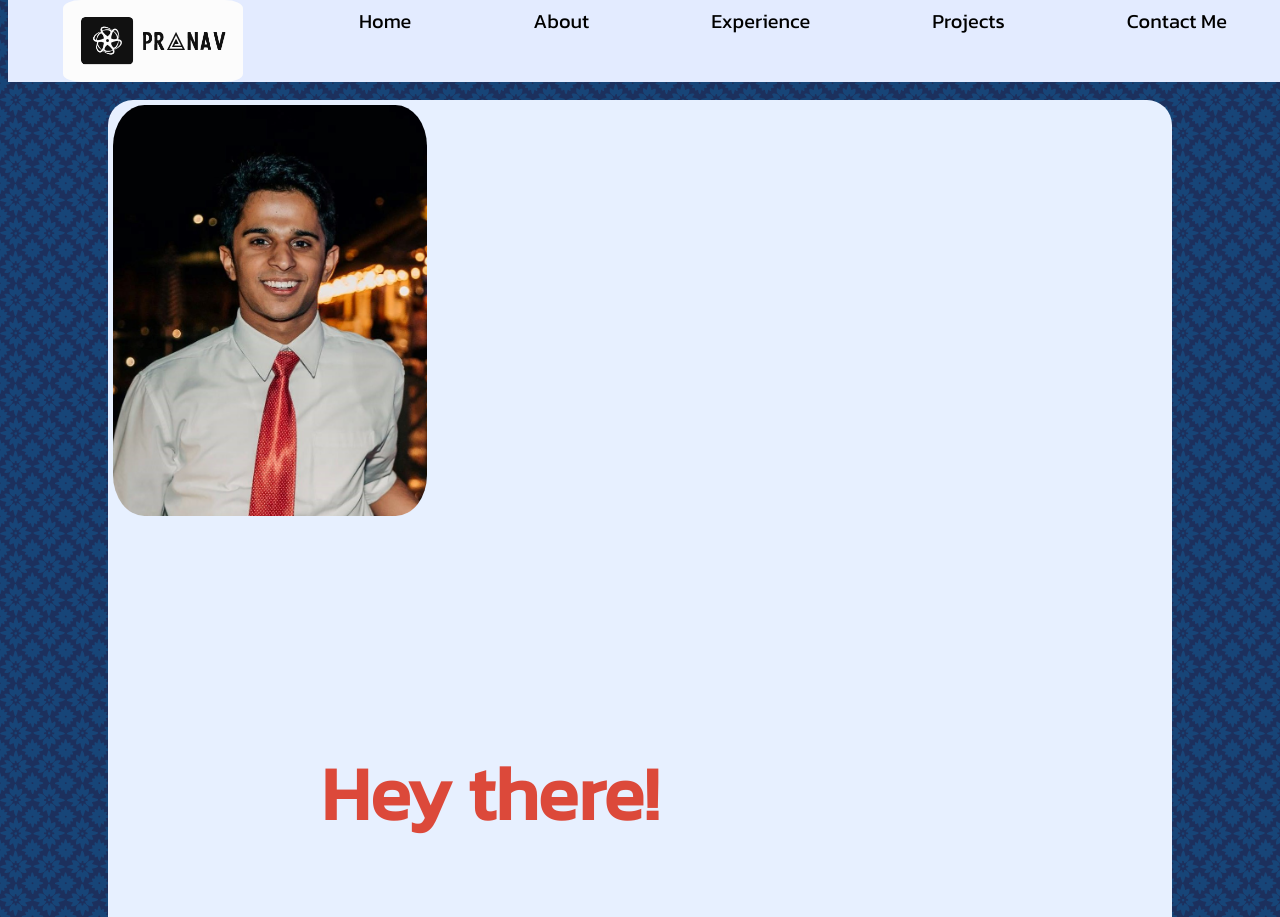
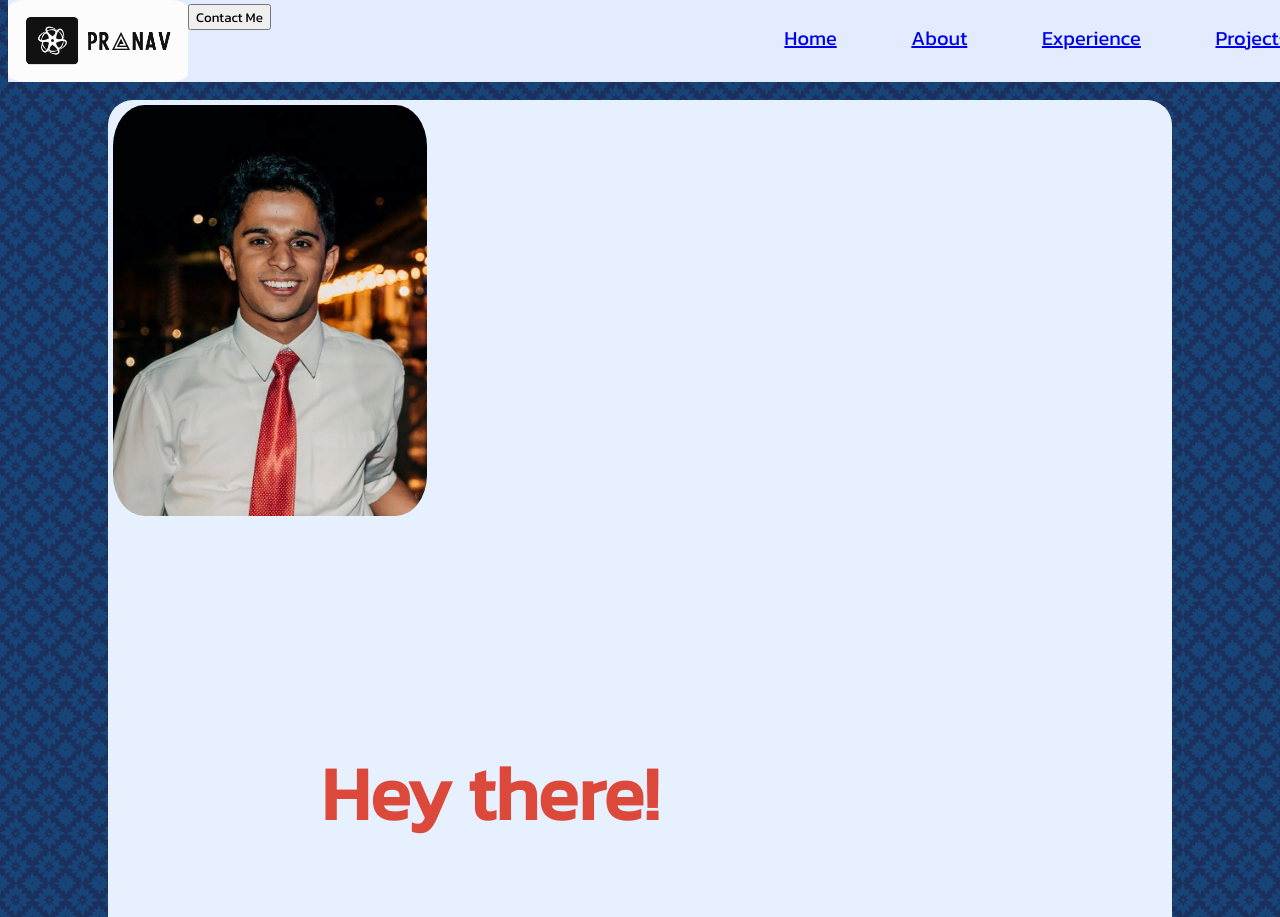
Before and after one commit to pranavalavandi/Personal-Website, a plain HTML site: page html/index.html in a window 1280 px wide. Shown: the top 917 px of the page. Drawn offline with Linux system fonts and the light colour scheme.

Commit message:
Commit navbar kevin powell

```diff
--- a/css/style.css
+++ b/css/style.css
@@ -63,31 +63,62 @@ img {
     text-align: center;
 }
 
-h2 {
-    color: #4392F1;
+
+
+/* Navigation bar stuff */
+
+
+.navigation-bar {
+    width: 100%;
+    position: fixed;
+    top: 0;
+    background: #E3EBFF;
 }
 
 
-
-/* Navigation bar stuff */
-ul li {
-    padding-bottom: 1%;
+/* header {
+    background: #55d6aa;
 }
 
-.navigation-bar {
-    /* overflow: hidden; */
+header::after {
+    content: '';
+    display: table;
+    clear: both;
+} */
+
+#logo {
+    float: left;
+    width: 9em;
+}
+
+nav {
+    float: right;
+}
+
+nav ul {
+    margin: 0;
+    padding: 0;
+    list-style: none;
+}
+
+nav li {
+    display: inline-block;
+    margin-left: 70px;
+    padding-top: 23px;
+
+    position: relative;
+}
+
+/* .navigation-bar {
     width: 100%;
     position: fixed;
     top: 0;
     background: #E3EBFF;
     display: flex;
-    /* flex-direction: row; */
-    justify-content: space-around;
-    /* align-items: center; */
-    /* padding: 0.5% 0%; */
-}
+    justify-content: space-between;
+} */
 
-.navigation-bar a {
+/* .navigation-bar a {
   color: #000000;
   padding: 0.3em;
   border-radius: 0.5em;
@@ -97,23 +128,28 @@ ul li {
 .navigation-bar a:hover {
   color: #E7F0FF;
   background-color: #DC493A;
-}
-
-#logo{
-    width: 9em;
-}
-
-/* #name-navigation {
-
-    color: #002f80;
-}
-
-#name-navigation:hover{
-    color: #DC493A;
 
 } */
 
+/* #logo{
+    width: 9em;
+    cursor: pointer;
+}
 
+
+nav ul{
+    list-style: none;
+}
+
+nav ul li{
+    display: inline-block;
+    padding: 3%;
+
+} */
+
+/* .nav-links li a{
+    transition: all 0.3s ease 0s;
+} */
 
 
 
--- a/html/index.html
+++ b/html/index.html
@@ -12,14 +12,43 @@
     </head>
     <body>
 
-        <div class="navigation-bar">
+        <header>
+            <div class="navigation-bar">
+                <img id="logo" src="../images/logo.png" alt="logo">
+                <nav >
+                    <ul>
+                        <li><a href="#home">Home</a></li>
+                        <li><a href="#about">About</a></li>
+                        <li><a href="#experience">Experience</a></li>
+                        <li><a href="#projects">Projects</a></li>
+                    </ul>
+                </nav>
+                <a id="contact-me" href="#contact-me"><button>Contact Me</button></a>
+            </div>
+          </header>
+
+        <!-- <header class="navigation-bar">
             <img id="logo" src="../images/logo.png" alt="logo">
+            <nav >
+                <ul>
+                    <li><a href="#home">Home</a></li>
+                    <li><a href="#about">About</a></li>
+                    <li><a href="#experience">Experience</a></li>
+                    <li><a href="#projects">Projects</a></li>
+                </ul>
+            </nav>
+            <a id="contact-me" href="#contact-me"><button>Contact Me</button></a>
+        </header> -->
+
+
+        <!-- <div class="navigation-bar">
+
             <a href="#home">Home</a>
             <a href="#about">About</a>
             <a href="#experience">Experience</a>
             <a href="#projects">Projects</a>
             <a href="#contact-me">Contact Me</a>
-        </div>
+        </div> -->
 
 
 
```
